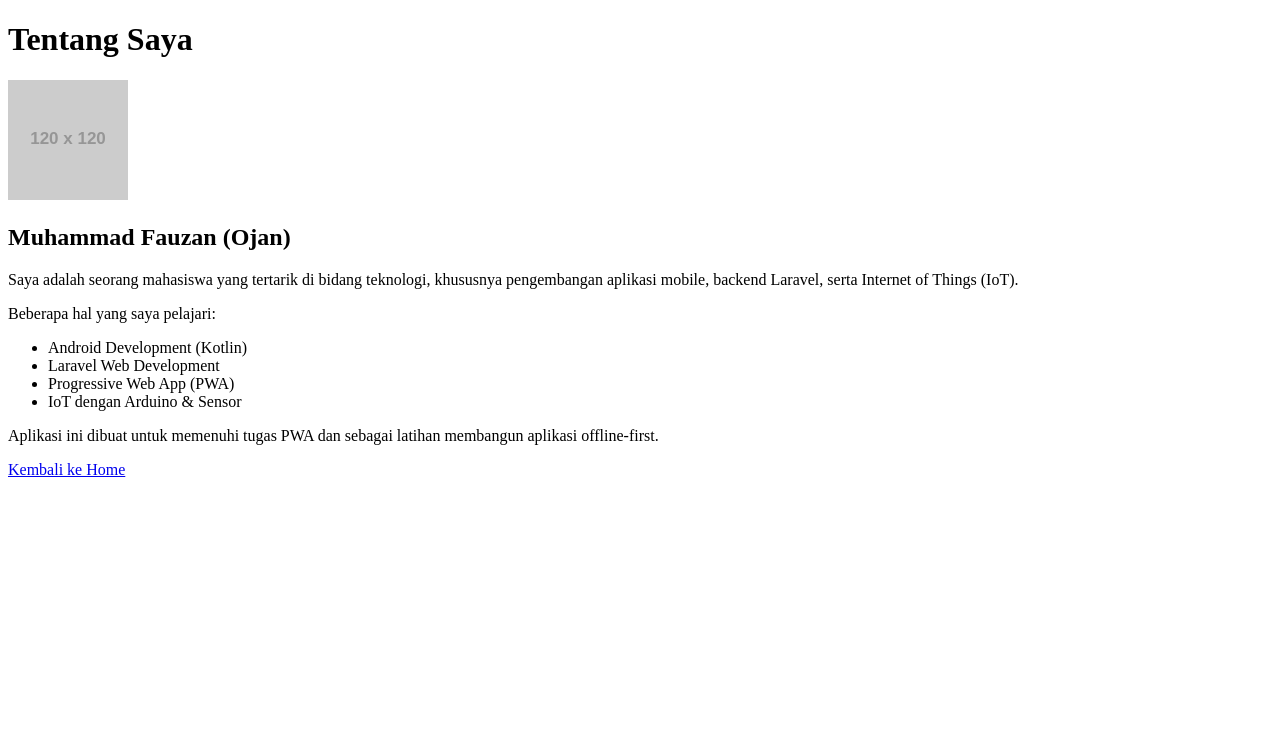
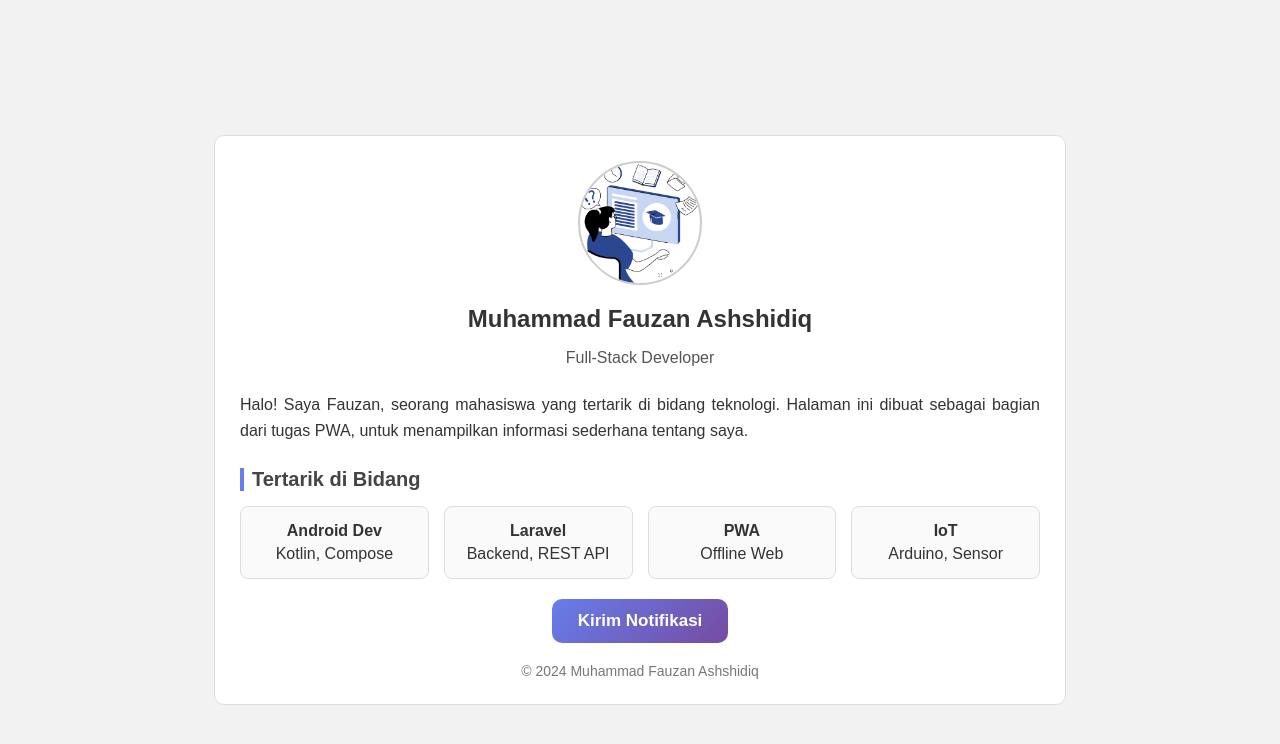
Before and after one commit to fauzanashshidiq/basics-pwa, a plain HTML site: page about.html in a window 1280 px wide. Drawn offline with Linux system fonts and the light colour scheme; placeholder pictures from the web are drawn by us.

Commit message:
final basics pwa with about me feature

```diff
--- a/about.html
+++ b/about.html
@@ -3,40 +3,50 @@
   <head>
     <meta charset="UTF-8" />
     <meta name="viewport" content="width=device-width, initial-scale=1.0" />
-    <title>Tentang Saya - Ojan</title>
+    <title>Tentang Saya - Muhammad Fauzan Ashshidiq</title>
     <link rel="stylesheet" href="style.css" />
+    <link rel="manifest" href="manifest.json" />
   </head>
+
   <body>
-    <h1>Tentang Saya</h1>
+    <div class="container">
+      <img src="/images/profile.png" alt="Foto Profil" class="profile" />
 
-    <div class="card">
-      <img
-        src="https://via.placeholder.com/120"
-        alt="Foto Profil"
-        class="profile"
-      />
+      <h1>Muhammad Fauzan Ashshidiq</h1>
+      <p class="subtitle">Full-Stack Developer</p>
 
-      <h2>Muhammad Fauzan (Ojan)</h2>
-      <p>
-        Saya adalah seorang mahasiswa yang tertarik di bidang teknologi,
-        khususnya pengembangan aplikasi mobile, backend Laravel, serta Internet
-        of Things (IoT).
+      <p class="intro">
+        Halo! Saya Fauzan, seorang mahasiswa yang tertarik di bidang teknologi.
+        Halaman ini dibuat sebagai bagian dari tugas PWA, untuk menampilkan
+        informasi sederhana tentang saya.
       </p>
 
-      <p>Beberapa hal yang saya pelajari:</p>
-      <ul>
-        <li>Android Development (Kotlin)</li>
-        <li>Laravel Web Development</li>
-        <li>Progressive Web App (PWA)</li>
-        <li>IoT dengan Arduino & Sensor</li>
-      </ul>
+      <h2 class="section-title">Tertarik di Bidang</h2>
 
-      <p>
-        Aplikasi ini dibuat untuk memenuhi tugas PWA dan sebagai latihan
-        membangun aplikasi offline-first.
-      </p>
+      <div class="skills-grid">
+        <div class="skill-item">
+          <div class="skill-name">Android Dev</div>
+          <div class="skill-desc">Kotlin, Compose</div>
+        </div>
 
-      <a href="index.html" class="back-btn">Kembali ke Home</a>
+        <div class="skill-item">
+          <div class="skill-name">Laravel</div>
+          <div class="skill-desc">Backend, REST API</div>
+        </div>
+
+        <div class="skill-item">
+          <div class="skill-name">PWA</div>
+          <div class="skill-desc">Offline Web</div>
+        </div>
+
+        <div class="skill-item">
+          <div class="skill-name">IoT</div>
+          <div class="skill-desc">Arduino, Sensor</div>
+        </div>
+      </div>
+      <button id="notifyBtn">Kirim Notifikasi</button>
+      <div class="footer">© 2024 Muhammad Fauzan Ashshidiq</div>
     </div>
   </body>
+  <script src="app.js"></script>
 </html>
--- a/app.js
+++ b/app.js
@@ -10,3 +10,19 @@ if ("serviceWorker" in navigator) {
       });
   });
 }
+
+document.getElementById("notifyBtn").addEventListener("click", async () => {
+  const permission = await Notification.requestPermission();
+
+  if (permission === "granted") {
+    navigator.serviceWorker.ready.then((reg) => {
+      reg.showNotification("Halo Fauzan!", {
+        body: "Ini notifikasi dari PWA",
+        icon: "/images/learn.png",
+        vibrate: [200, 100, 200],
+      });
+    });
+  } else {
+    alert("Notifikasi tidak diizinkan oleh user.");
+  }
+});
--- a/style.css
+++ b/style.css
@@ -0,0 +1,118 @@
+body {
+  font-family: Arial, sans-serif;
+  background: #f2f2f2;
+  color: #333;
+  display: flex;
+  justify-content: center;
+  align-items: center;
+  min-height: 100vh;
+  margin: 0;
+  padding: 20px;
+}
+
+.container {
+  max-width: 800px;
+  background: white;
+  margin: auto;
+  padding: 25px;
+  border-radius: 10px;
+  border: 1px solid #ddd;
+}
+
+.profile {
+  width: 120px;
+  height: 120px;
+  border-radius: 50%;
+  object-fit: cover;
+  display: block;
+  margin: auto;
+  margin-bottom: 20px;
+  border: 2px solid #ccc;
+}
+
+h1 {
+  text-align: center;
+  margin-bottom: 10px;
+  font-size: 24px;
+}
+
+.subtitle {
+  text-align: center;
+  margin-bottom: 25px;
+  color: #555;
+}
+
+.intro {
+  line-height: 1.6;
+  margin-bottom: 25px;
+  text-align: justify;
+}
+
+.section-title {
+  font-size: 20px;
+  margin-bottom: 15px;
+  margin-top: 20px;
+  color: #444;
+  border-left: 4px solid #667eea;
+  padding-left: 8px;
+}
+
+.skills-grid {
+  display: grid;
+  grid-template-columns: repeat(auto-fit, minmax(150px, 1fr));
+  gap: 15px;
+}
+
+.skill-item {
+  padding: 15px;
+  border: 1px solid #ddd;
+  border-radius: 8px;
+  text-align: center;
+  background: #fafafa;
+}
+
+.skill-name {
+  font-weight: bold;
+  margin-bottom: 5px;
+}
+
+.back-btn {
+  display: inline-block;
+  margin-top: 25px;
+  padding: 10px 20px;
+  background: #667eea;
+  color: white;
+  text-decoration: none;
+  border-radius: 8px;
+}
+
+.footer {
+  text-align: center;
+  color: #777;
+  margin-top: 20px;
+  font-size: 14px;
+}
+
+#notifyBtn {
+  margin-top: 20px;
+  background: linear-gradient(135deg, #667eea, #764ba2);
+  padding: 12px 26px;
+  border-radius: 10px;
+  color: #fff;
+  font-size: 17px;
+  font-weight: bold;
+  border: none;
+  cursor: pointer;
+  display: block;
+  margin-left: auto;
+  margin-right: auto;
+  transition: 0.3s;
+}
+
+#notifyBtn:hover {
+  opacity: 0.85;
+}
+
+#notifyBtn:active {
+  transform: scale(0.95);
+}
--- a/sw.js
+++ b/sw.js
@@ -5,6 +5,7 @@ const urlsToCache = [
   "/style.css",
   "/offline.html",
   "/about.html",
+  "/images/profile.png",
 ];
 // Install Service Worker
 self.addEventListener("install", (event) => {
@@ -39,3 +40,8 @@ self.addEventListener("fetch", (event) => {
     })
   );
 });
+
+self.addEventListener("notificationclick", (event) => {
+  event.notification.close();
+  event.waitUntil(clients.openWindow("/about.html"));
+});
```
Also changed, not shown: images/icon-192.png (added), images/icon-512.png (added), images/learn.png (added), images/profile.png (added), manifest.json.
